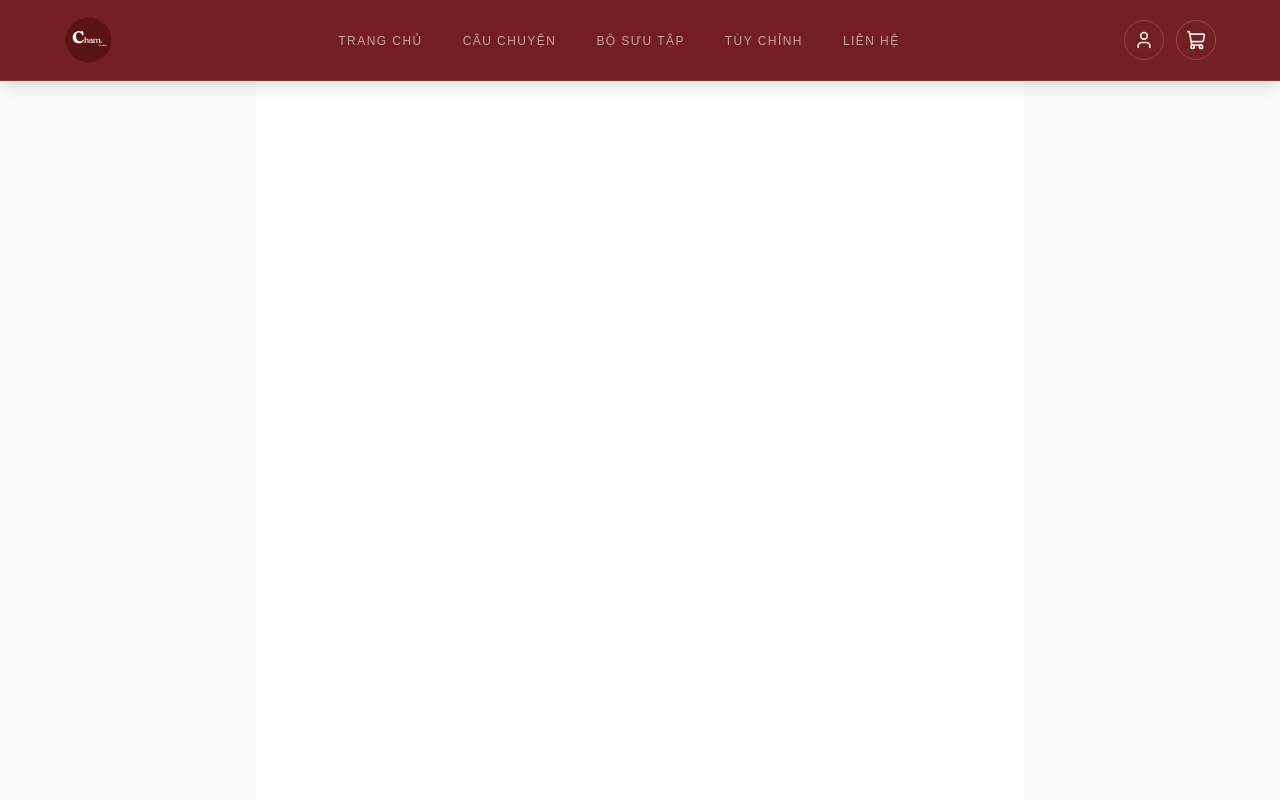
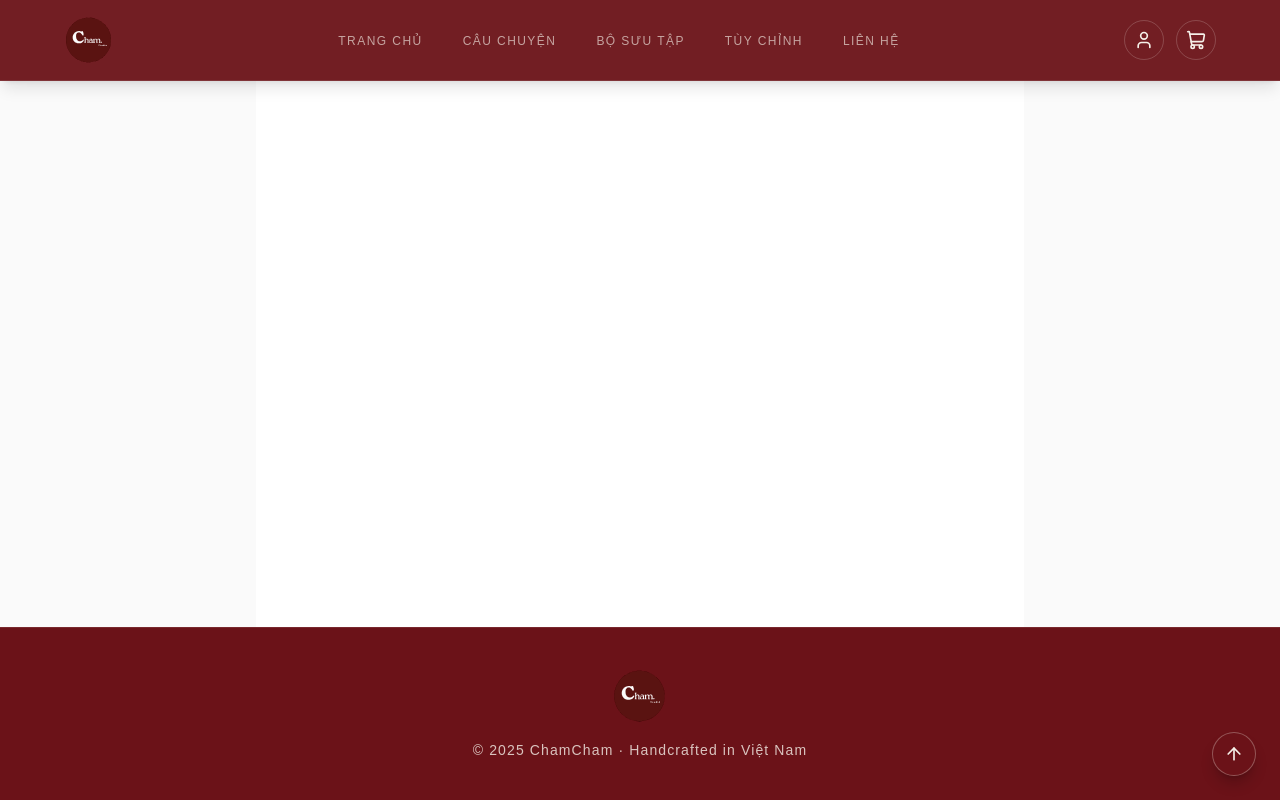
Before and after one commit to time-city/shop_nenthom, a Next.js app in the folder project/: page / in a window 1280 px wide. Built offline with nearby package versions, Linux system fonts and the light colour scheme.

Commit message:
uiux footer

```diff
--- a/project/src/app/layout.tsx
+++ b/project/src/app/layout.tsx
@@ -1,5 +1,6 @@
 import type { Metadata } from "next";
 import { Geist, Geist_Mono } from "next/font/google";
+import Footer from "../components/client/footer";
 import Header from "../components/client/header";
 import "./globals.css";
 
@@ -31,6 +32,7 @@ export default function RootLayout({
       <body className="min-h-full flex flex-col">
         <Header />
         <div className="flex flex-1 flex-col pt-20">{children}</div>
+        <Footer />
       </body>
     </html>
   );
--- a/project/src/components/client/footer.tsx
+++ b/project/src/components/client/footer.tsx
@@ -1,11 +1,45 @@
-import React from 'react'
+"use client";
 
-function Footer() {
+import Image from "next/image";
+import Link from "next/link";
+import { ArrowUp } from "lucide-react";
+
+export default function Footer() {
+  const scrollToTop = () => {
+    window.scrollTo({ top: 0, behavior: "smooth" });
+  };
+
   return (
-    <div>Footer
+    <>
+      <footer className="mt-auto flex flex-col items-center justify-center gap-4 border-t border-[#f5f0e8]/10 bg-[#6B1218] px-4 py-10 text-center text-[#f5f0e8]">
+        <Link
+          href="/"
+          className="footer-logo-link flex items-center justify-center transition-opacity duration-300 hover:opacity-85"
+        >
+          <Image
+            src="/logo.svg"
+            alt="ChamCham - Cham. Studio"
+            width={1320}
+            height={1228}
+            className="footer-logo h-14 w-auto max-w-14 object-contain"
+          />
+        </Link>
 
-    </div>
-  )
+        <div className="footer-text text-sm tracking-[0.08em] text-[#f5f0e8]/80">
+          © 2025 ChamCham · Handcrafted in Việt Nam
+        </div>
+      </footer>
+
+      <button
+        id="scrollToTopBtn"
+        type="button"
+        title="Lên đầu trang"
+        onClick={scrollToTop}
+        className="fixed bottom-6 right-6 z-[100] flex size-11 items-center justify-center rounded-full border border-[#f5f0e8]/30 bg-[#6B1218] text-[#f5f0e8] shadow-lg shadow-black/20 transition-all duration-200 hover:-translate-y-0.5 hover:bg-[#7f1820] hover:text-[#F8F0E4]"
+      >
+        <ArrowUp className="size-5" aria-hidden="true" />
+        <span className="sr-only">Lên đầu trang</span>
+      </button>
+    </>
+  );
 }
-
-export default Footer
```
